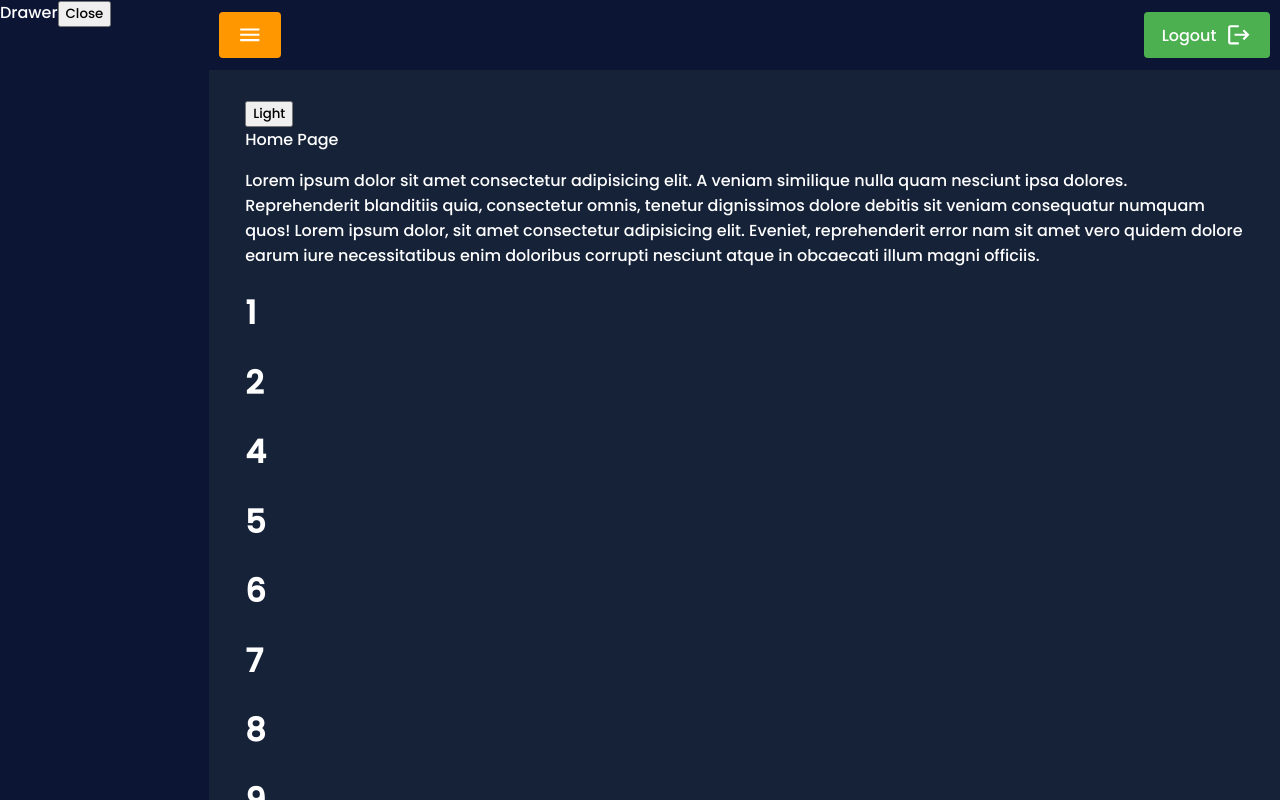
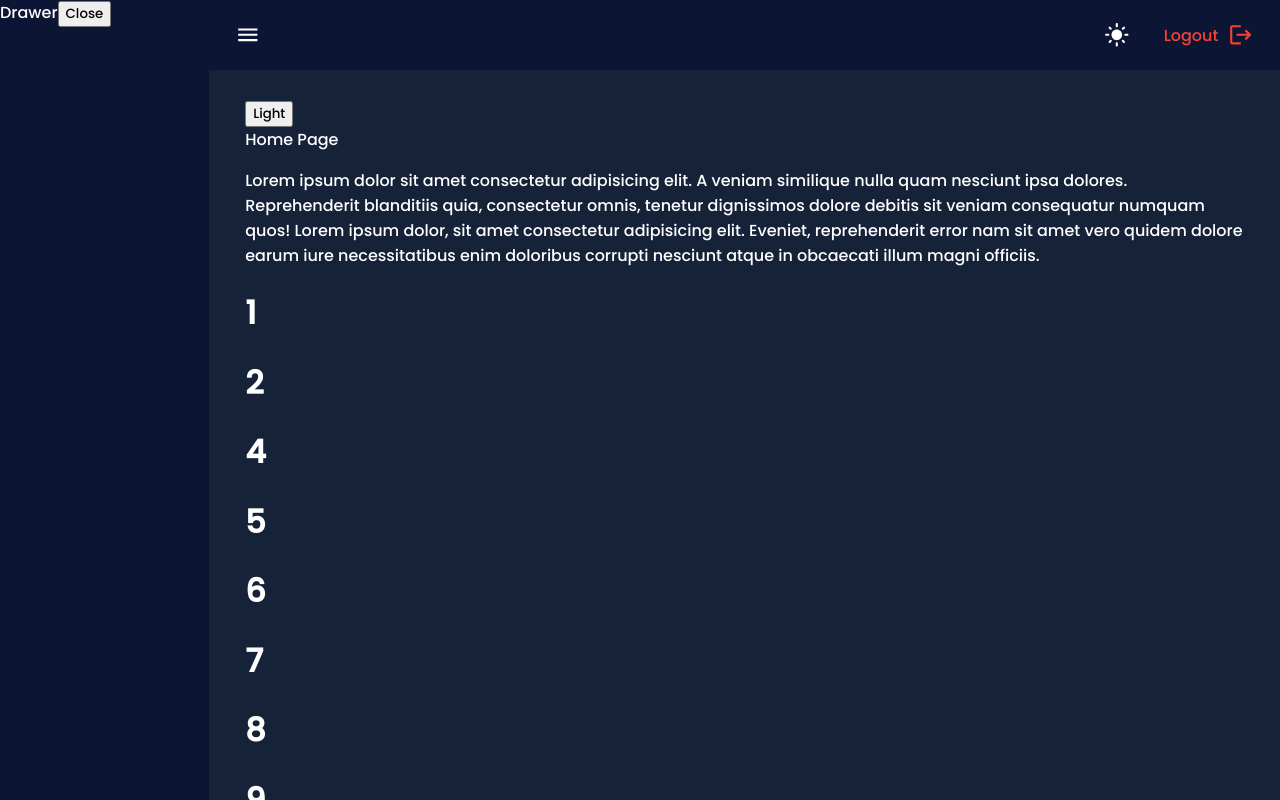
Before and after one commit to pazfelipe/ui-react, a React (Create React App) app: page / in a window 1280 px wide. Built offline with nearby package versions, Linux system fonts and the light colour scheme.

Commit message:
feat: create a toggle button theme

```diff
--- a/src/components/AppBar/AppBar.tsx
+++ b/src/components/AppBar/AppBar.tsx
@@ -3,6 +3,7 @@ import { MdLogout, MdMenu } from 'react-icons/md';
 
 import StyledAppBar from './styled';
 import Button from 'components/Button/Button';
+import ButtonToggleTheme from 'components/ButtonToggleTheme/ButtonToggleTheme';
 
 const AppBar = ({ dark }: { dark: boolean; }) => {
 
@@ -19,15 +20,17 @@ const AppBar = ({ dark }: { dark: boolean; }) => {
             type: isClose ? 'OPEN_DRAWER' : 'CLOSE_DRAWER'
           }) }
           icon={ <MdMenu /> }
-          color='warning'
+          text
 
         />
       </div>
       <div>
+        <ButtonToggleTheme />
         <Button
           label='Logout'
           icon={ <MdLogout /> }
-          color='success'
+          color='error'
+          text
           onDoubleClick={ () => window.location.href = '/login' }
         />
 
--- /dev/null
+++ b/src/components/ButtonToggleTheme/ButtonToggleTheme.tsx
@@ -0,0 +1,27 @@
+import Button from 'components/Button/Button';
+import { useDispatch, useSelector } from 'react-redux';
+import { MdLightMode, MdNightlightRound } from 'react-icons/md';
+
+const ButtonToggleTheme = () => {
+  const theme = useSelector((state: { theme: { dark: boolean; }; }) => state.theme);
+  const dispatch = useDispatch();
+
+  return (
+    <Button
+      icon={ theme.dark
+        ? <MdLightMode />
+        : <MdNightlightRound
+          style={ {
+            color: 'var(--dark-blue)',
+          } }
+        />
+      }
+
+      onClick={ () => dispatch({
+        type: 'TOGGLE_THEME',
+      }) }
+    />
+  );
+};
+
+export default ButtonToggleTheme;
```
